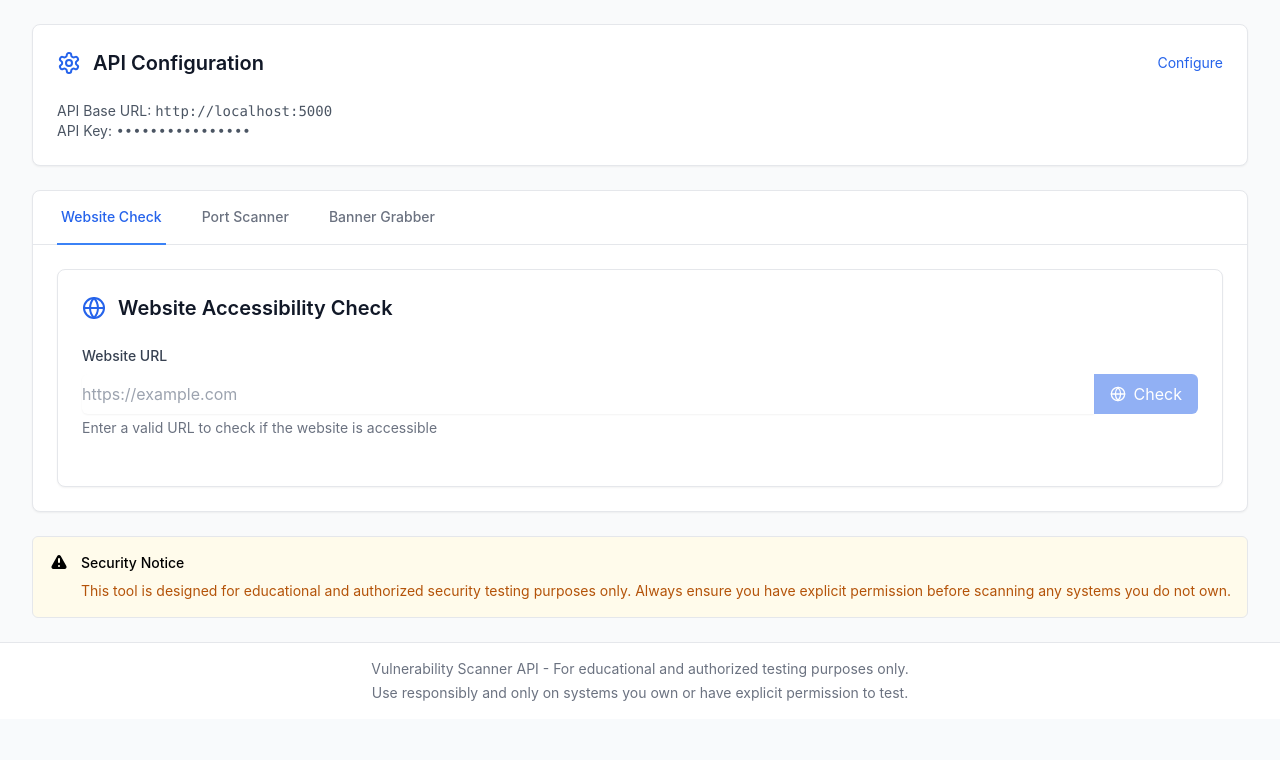
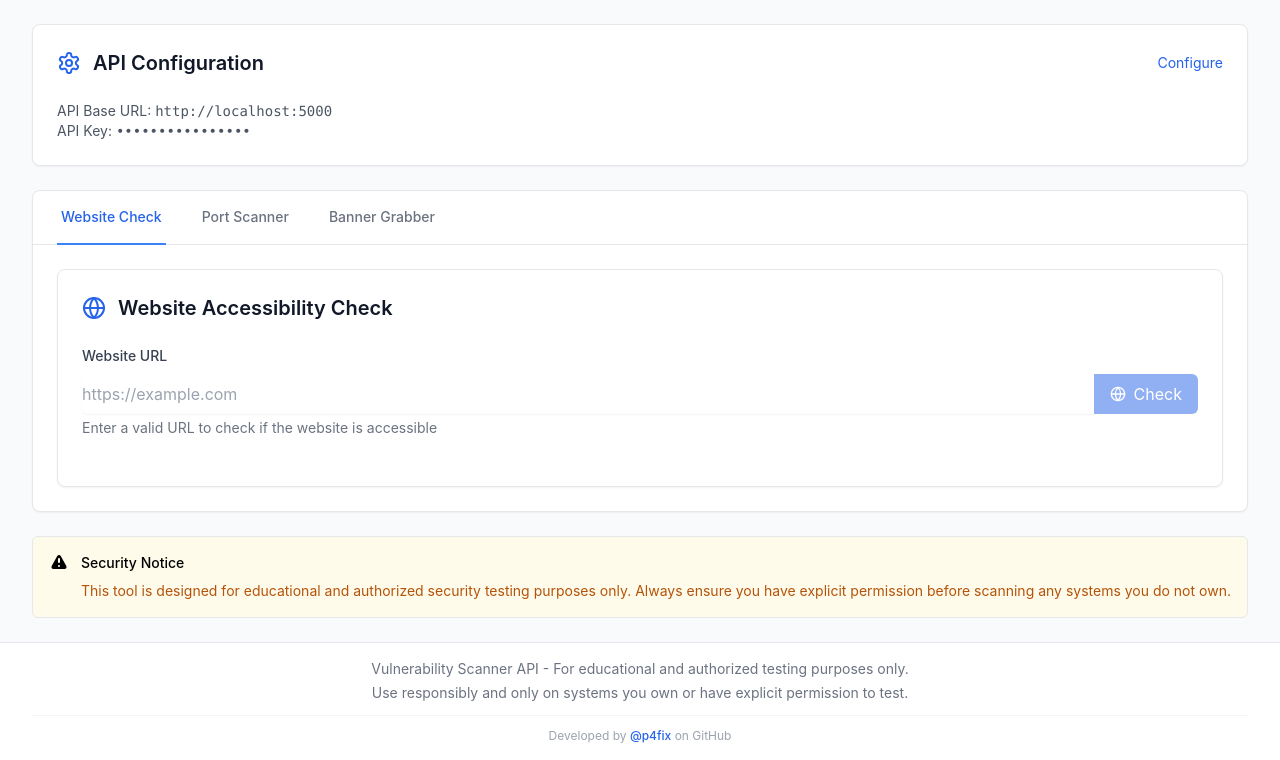
Before and after one commit to p4fix/vuln_scanner, a React (Create React App) app in the folder vuln-scanner-frontend/: page / in a window 1280 px wide. Shown: the part 226-986 px from the top of the page. Before the commit the page ends 945 px from the top, so only its background shows below. Built offline with nearby package versions, Linux system fonts and the light colour scheme; no server answers.

Commit message:
few changes

```diff
--- a/vuln-scanner-frontend/src/components/Layout.tsx
+++ b/vuln-scanner-frontend/src/components/Layout.tsx
@@ -72,6 +72,20 @@ const Layout: React.FC<LayoutProps> = ({ children }) => {
             <p className="mt-1">
               Use responsibly and only on systems you own or have explicit permission to test.
             </p>
+            <div className="mt-3 pt-3 border-t border-gray-100">
+              <p className="text-xs text-gray-400">
+                Developed by{' '}
+                <a
+                  href="https://github.com/p4fix"
+                  target="_blank"
+                  rel="noopener noreferrer"
+                  className="text-primary-600 hover:text-primary-700 font-medium transition-colors"
+                >
+                  @p4fix
+                </a>
+                {' '}on GitHub
+              </p>
+            </div>
           </div>
         </div>
       </footer>
```
Also changed, not shown: vuln-scanner-frontend/tailwind.config.js (line endings or trailing spaces).
